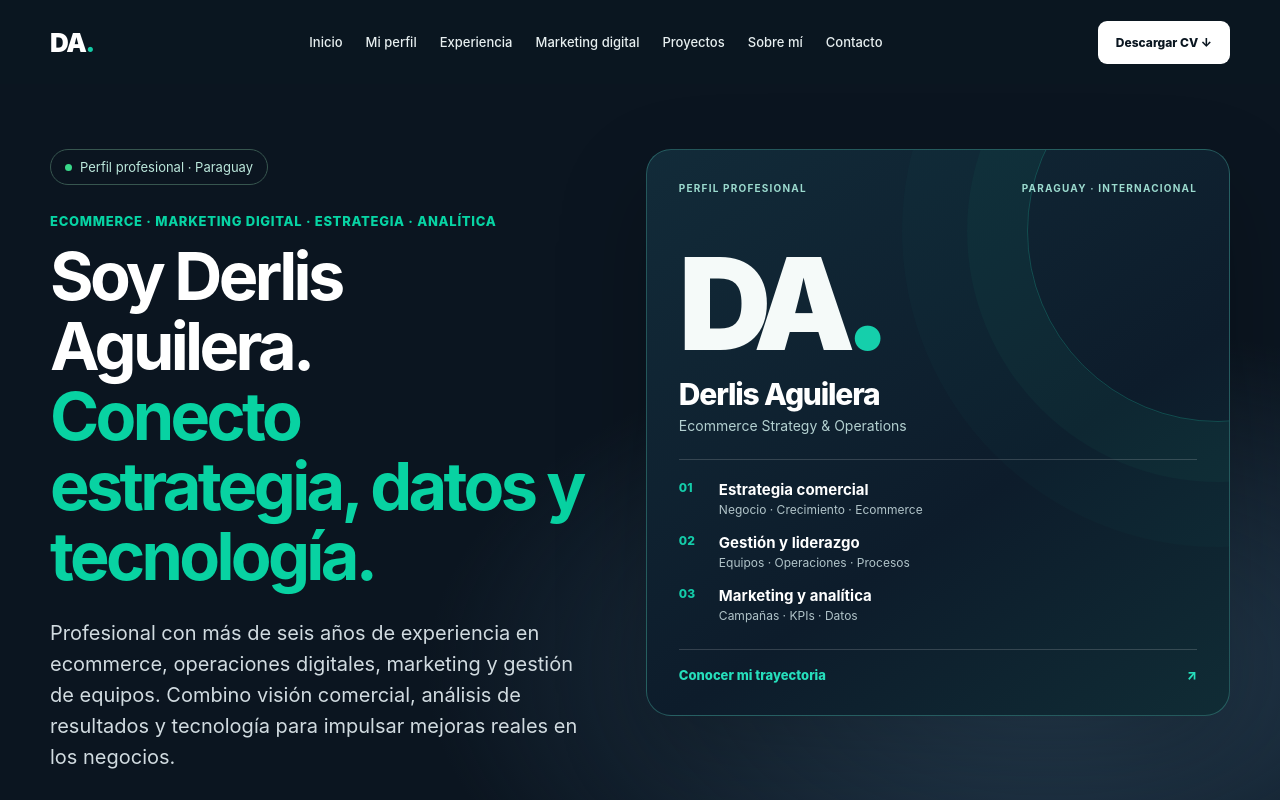
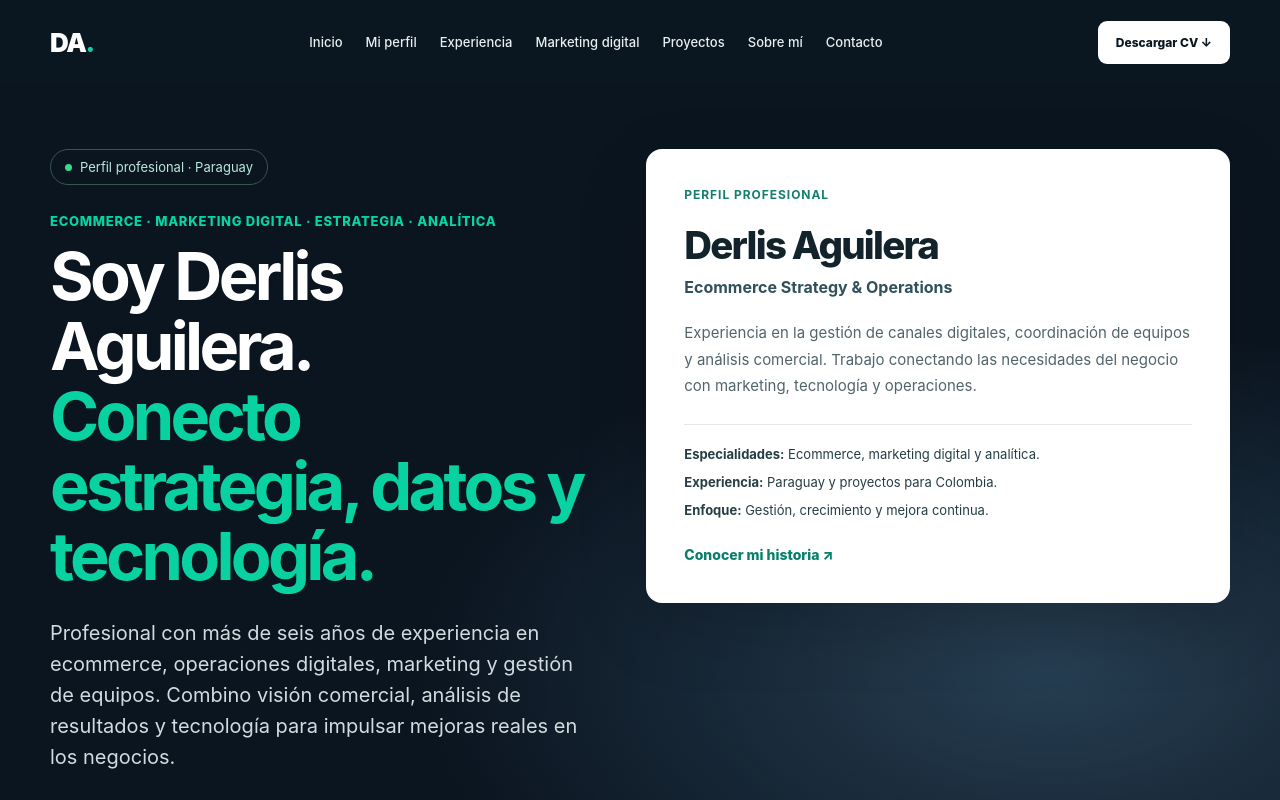
Before and after one commit to equantum-py/Derlis_Aguilera_Alarcon, a Next.js app: page / in a window 1280 px wide. Shown: the top 800 px of the page. Built offline with nearby package versions, Linux system fonts and the light colour scheme; no server answers.

Commit message:
design: reemplazar tarjeta artificial por resumen profesional editorial

```diff
--- a/app/page.tsx
+++ b/app/page.tsx
@@ -30,18 +30,17 @@ export default function Home() {
             </div>
           </Reveal>
           <Reveal delay={0.08}>
-            <aside className="rr-executive-panel" aria-label="Resumen de mi perfil profesional">
-              <div className="rr-executive-top"><span>PERFIL PROFESIONAL</span><span>PARAGUAY · INTERNACIONAL</span></div>
-              <div className="rr-executive-monogram" aria-hidden="true">DA<span>.</span></div>
-              <div className="rr-executive-name">Derlis Aguilera</div>
-              <p className="rr-executive-role">Ecommerce Strategy &amp; Operations</p>
-              <div className="rr-executive-divider" />
-              <div className="rr-executive-skills">
-                <div><span>01</span><strong>Estrategia comercial</strong><small>Negocio · Crecimiento · Ecommerce</small></div>
-                <div><span>02</span><strong>Gestión y liderazgo</strong><small>Equipos · Operaciones · Procesos</small></div>
-                <div><span>03</span><strong>Marketing y analítica</strong><small>Campañas · KPIs · Datos</small></div>
+            <aside aria-label="Resumen profesional" style={{background:"#ffffff",color:"#12232c",borderRadius:16,padding:"clamp(26px,3vw,46px)",boxShadow:"0 24px 70px rgba(0,0,0,.15)"}}>
+              <p style={{fontSize:12,fontWeight:750,letterSpacing:".08em",textTransform:"uppercase",color:"#147e70",margin:"0 0 22px"}}>Perfil profesional</p>
+              <h2 style={{fontSize:"clamp(28px,3vw,39px)",lineHeight:1.12,letterSpacing:"-.045em",margin:"0 0 10px",color:"#12232c"}}>Derlis Aguilera</h2>
+              <p style={{fontSize:16,fontWeight:650,color:"#30505a",margin:"0 0 23px"}}>Ecommerce Strategy &amp; Operations</p>
+              <p style={{fontSize:15,lineHeight:1.75,color:"#52646b",margin:"0 0 25px"}}>Experiencia en la gestión de canales digitales, coordinación de equipos y análisis comercial. Trabajo conectando las necesidades del negocio con marketing, tecnología y operaciones.</p>
+              <div style={{borderTop:"1px solid #e2e9e7",paddingTop:21,display:"grid",gap:12}}>
+                <p style={{margin:0,fontSize:13,color:"#253d44"}}><strong>Especialidades:</strong> Ecommerce, marketing digital y analítica.</p>
+                <p style={{margin:0,fontSize:13,color:"#253d44"}}><strong>Experiencia:</strong> Paraguay y proyectos para Colombia.</p>
+                <p style={{margin:0,fontSize:13,color:"#253d44"}}><strong>Enfoque:</strong> Gestión, crecimiento y mejora continua.</p>
               </div>
-              <a className="rr-executive-link" href="/sobre-mi">Conocer mi trayectoria <span>↗</span></a>
+              <a href="/sobre-mi" style={{display:"inline-flex",marginTop:28,fontSize:14,fontWeight:800,color:"#087f6d",textDecoration:"none"}}>Conocer mi historia ↗</a>
             </aside>
           </Reveal>       </div>
       </section>
```
